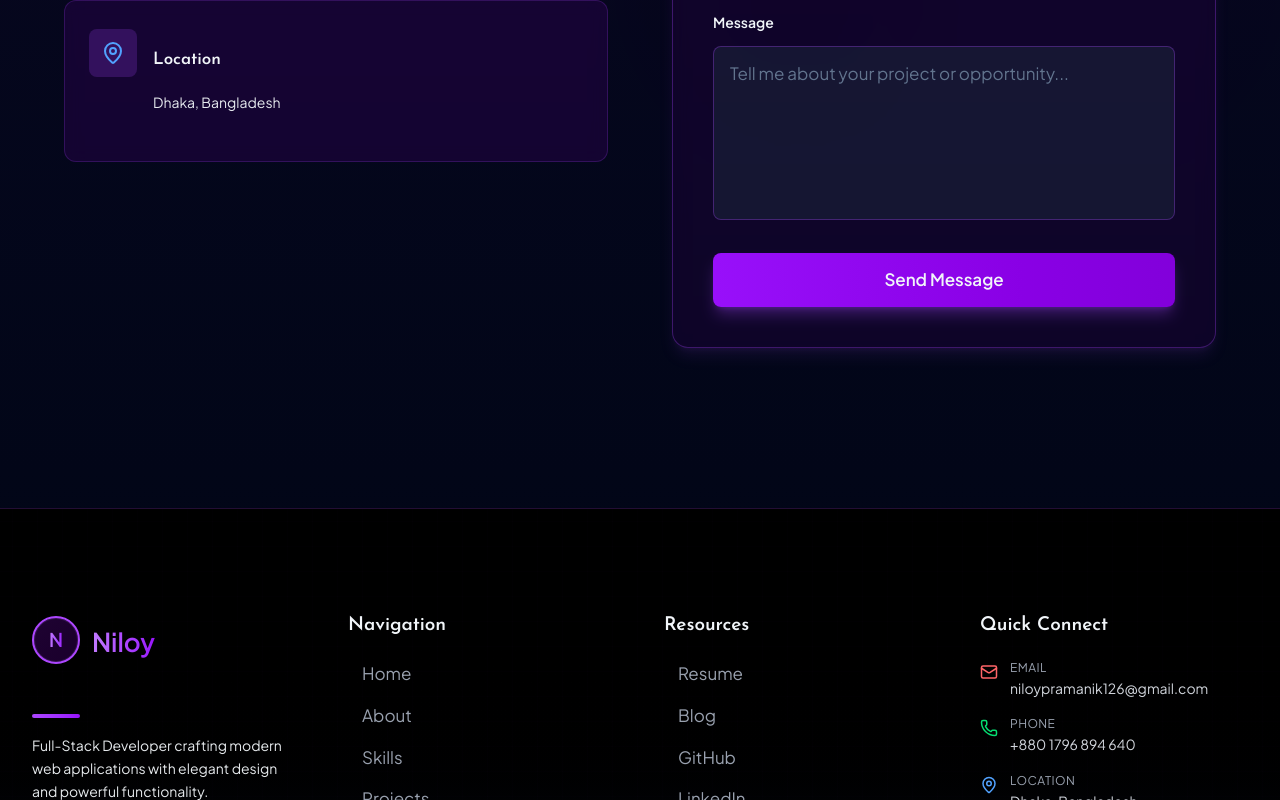
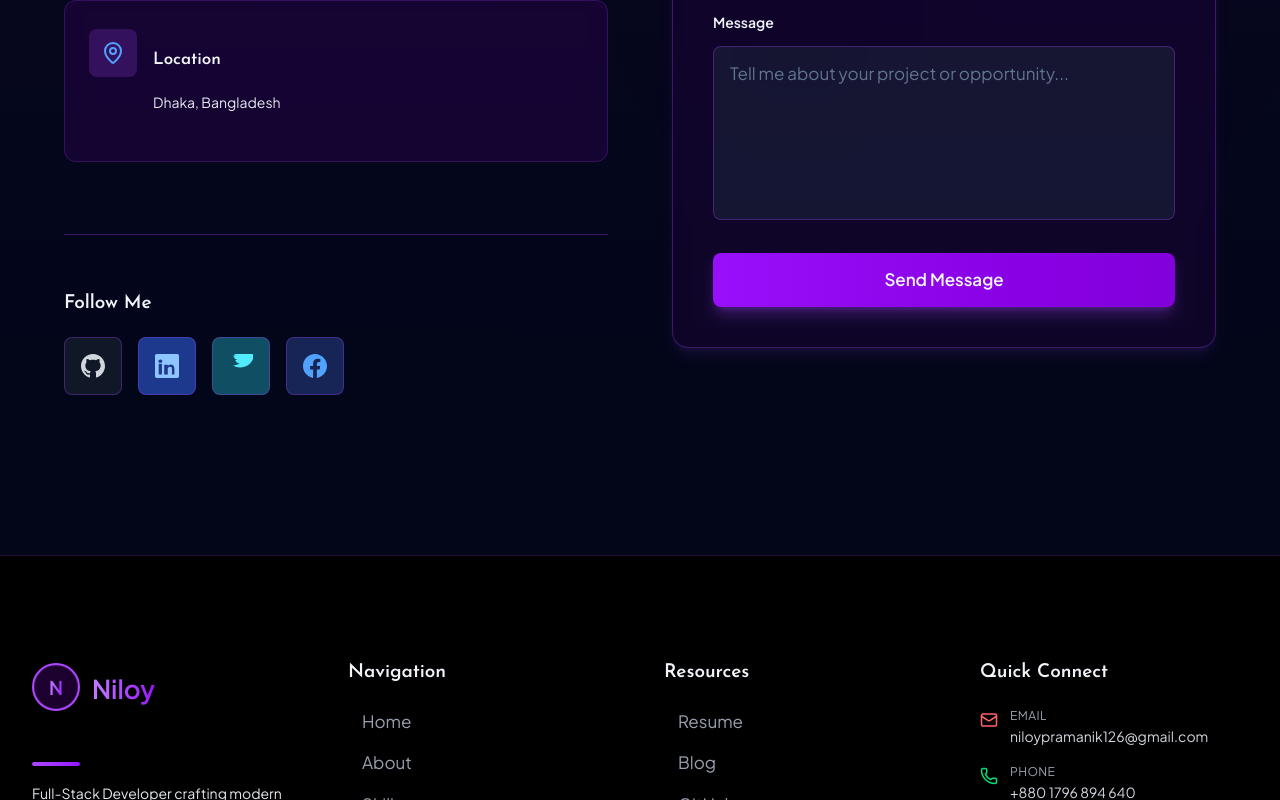
Before and after one commit to Niloy-Pramanik/My-Portfolio-Website, a Next.js app: page / in a window 1280 px wide. Shown: the part 9916-10716 px from the top of the page. Built offline with nearby package versions, Linux system fonts and the light colour scheme.

Commit message:
Add Follow Me section with social media links

```diff
--- a/src/components/ContactSection.tsx
+++ b/src/components/ContactSection.tsx
@@ -150,6 +150,82 @@
                 </motion.a>
               );
             })}
+
+            {/* Follow Me Section */}
+            <motion.div
+              className="mt-12 pt-8 border-t border-purple-500/30"
+              initial={{ opacity: 0, y: 20 }}
+              whileInView={{ opacity: 1, y: 0 }}
+              viewport={{ once: true }}
+              transition={{ duration: 0.6, delay: 0.3 }}
+            >
+              <h4 className="text-lg sm:text-xl font-semibold text-slate-100 mb-6">Follow Me</h4>
+              <div className="flex gap-4 flex-wrap">
+                {[
+                  {
+                    label: 'GitHub',
+                    url: 'https://github.com/Niloy-Pramanik',
+                    icon: (
+                      <svg className="w-6 h-6" fill="currentColor" viewBox="0 0 24 24">
+                        <path d="M12 0c-6.626 0-12 5.373-12 12 0 5.302 3.438 9.8 8.207 11.387.599.111.793-.261.793-.577v-2.234c-3.338.726-4.033-1.416-4.033-1.416-.546-1.387-1.333-1.756-1.333-1.756-1.089-.745.083-.729.083-.729 1.205.084 1.839 1.237 1.839 1.237 1.07 1.834 2.807 1.304 3.492.997.107-.775.418-1.305.762-1.604-2.665-.305-5.467-1.334-5.467-5.931 0-1.311.469-2.381 1.236-3.221-.124-.303-.535-1.524.117-3.176 0 0 1.008-.322 3.301 1.23.957-.266 1.983-.399 3.003-.404 1.02.005 2.047.138 3.006.404 2.291-1.552 3.297-1.23 3.297-1.23.653 1.653.242 2.874.118 3.176.77.84 1.235 1.911 1.235 3.221 0 4.609-2.807 5.624-5.479 5.921.43.372.823 1.102.823 2.222v3.293c0 .319.192.694.801.576 4.765-1.589 8.199-6.086 8.199-11.386 0-6.627-5.373-12-12-12z" />
+                      </svg>
+                    ),
+                    bgColor: 'bg-gray-900 hover:bg-gray-800',
+                    textColor: 'text-gray-300 hover:text-white',
+                  },
+                  {
+                    label: 'LinkedIn',
+                    url: 'https://www.linkedin.com/in/niloy-pramanik-01a638233/',
+                    icon: (
+                      <svg className="w-6 h-6" fill="currentColor" viewBox="0 0 24 24">
+                        <path d="M20.447 20.452h-3.554v-5.569c0-1.328-.475-2.236-1.986-2.236-1.081 0-1.722.731-2.004 1.436-.103.249-.129.597-.129.946v5.423h-3.554s.05-8.799 0-9.719h3.554v1.375c.429-.663 1.199-1.606 2.920-1.606 2.135 0 3.753 1.395 3.753 4.396v5.554zM5.337 8.855c-1.144 0-1.915-.759-1.915-1.71 0-.956.769-1.71 1.958-1.71 1.187 0 1.914.754 1.939 1.71 0 .951-.752 1.71-1.982 1.71zm1.581 11.597H3.715V9.633h3.203v10.819zM22.225 0H1.771C.792 0 0 .774 0 1.729v20.542C0 23.227.792 24 1.771 24h20.451C23.2 24 24 23.227 24 22.271V1.729C24 .774 23.2 0 22.225 0z" />
+                      </svg>
+                    ),
+                    bgColor: 'bg-blue-900 hover:bg-blue-800',
+                    textColor: 'text-blue-300 hover:text-blue-100',
+                  },
+                  {
+                    label: 'Twitter',
+                    url: 'https://twitter.com',
+                    icon: (
+                      <svg className="w-6 h-6" fill="currentColor" viewBox="0 0 24 24">
+                        <path d="M23.953 4.57a10 10 0 002.856-9.86 9.958 9.958 0 01-2.821.856 4.958 4.958 0 00-8.593 4.516 14.025 14.025 0 01-10.177-5.116 4.93 4.93 0 001.532 6.573 4.902 4.902 0 01-2.228-.616v.06a4.923 4.923 0 003.946 4.827 4.996 4.996 0 01-2.212.085 4.936 4.936 0 004.604 3.417 9.867 9.867 0 01-6.102 2.105c-.39 0-.779-.023-1.17-.067a13.995 13.995 0 007.557 2.209c9.053 0 13.998-7.496 13.998-13.985 0-.21 0-.42-.015-.63A9.935 9.935 0 0024 4.59z" />
+                      </svg>
+                    ),
+                    bgColor: 'bg-cyan-900 hover:bg-cyan-800',
+                    textColor: 'text-cyan-300 hover:text-cyan-100',
+                  },
+                  {
+                    label: 'Facebook',
+                    url: 'https://www.facebook.com/niloy.pramanik.668015',
+                    icon: (
+                      <svg className="w-6 h-6" fill="currentColor" viewBox="0 0 24 24">
+                        <path d="M24 12.073c0-6.627-5.373-12-12-12s-12 5.373-12 12c0 5.99 4.388 10.954 10.125 11.854v-8.385H7.078v-3.47h3.047V9.43c0-3.007 1.792-4.669 4.533-4.669 1.312 0 2.686.235 2.686.235v2.953H15.83c-1.491 0-1.956.925-1.956 1.874v2.25h3.328l-.532 3.47h-2.796v8.385C19.612 23.027 24 18.062 24 12.073z" />
+                      </svg>
+                    ),
+                    bgColor: 'bg-blue-950 hover:bg-blue-900',
+                    textColor: 'text-blue-400 hover:text-blue-300',
+                  },
+                ].map((social, index) => (
+                  <motion.a
+                    key={index}
+                    href={social.url}
+                    target="_blank"
+                    rel="noopener noreferrer"
+                    whileHover={{ scale: 1.1, y: -2 }}
+                    whileTap={{ scale: 0.95 }}
+                    className={`p-4 rounded-lg ${social.bgColor} border border-purple-500/30 hover:border-purple-500/60 transition-all duration-300 flex items-center justify-center ${social.textColor}`}
+                    title={social.label}
+                    initial={{ opacity: 0, y: 10 }}
+                    whileInView={{ opacity: 1, y: 0 }}
+                    viewport={{ once: true }}
+                    transition={{ delay: 0.3 + index * 0.1 }}
+                  >
+                    {social.icon}
+                  </motion.a>
+                ))}
+              </div>
+            </motion.div>
           </motion.div>
 
           {/* Contact Form Section */}
```
